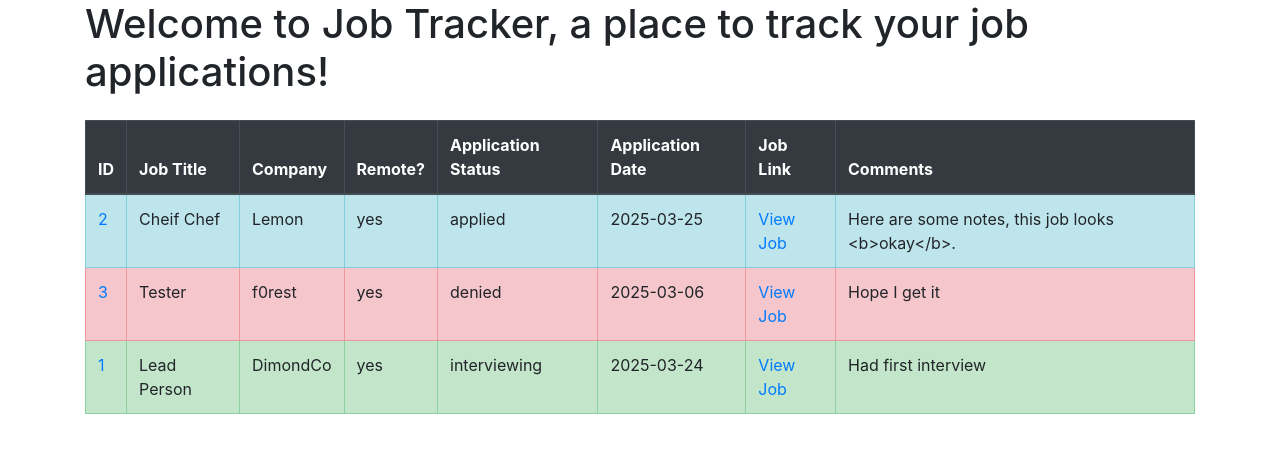
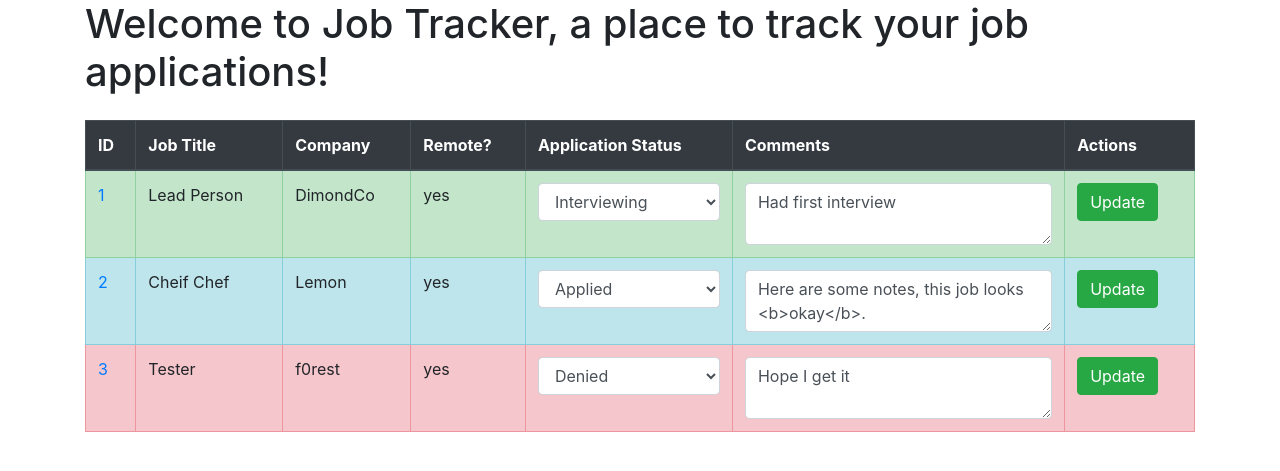
Before and after one commit to f0rest3xplorer/job_tracker, a Flask app: page / in a window 1280 px wide. Shown: the part 56-527 px from the top of the page. Run offline with Flask 3, Linux system fonts and the light colour scheme; data comes from the database, SQL or seed files in the repository; both versions use the stored data as it was after the commit; some libraries are stand-ins or nearby versions.

Commit message:
added functionality to update jobs in table

```diff
--- a/app.py
+++ b/app.py
@@ -1,4 +1,4 @@
-from flask import Flask, render_template, request, url_for, flash, redirect
+from flask import Flask, render_template, request, url_for, flash, redirect, jsonify
 import sqlite3
 from werkzeug.exceptions import abort
 
@@ -36,6 +36,25 @@ def index():
     jobs = conn.execute('SELECT * FROM jobs').fetchall()
     conn.close()
     return render_template('index.html', posts=posts, jobs=jobs)
+
+@app.route('/update_job', methods=['POST'])
+def update_job():
+    data = request.json
+    job_id = data.get("job_id")
+    new_status = data.get("applied")
+    new_comments = data.get("comments")
+
+    if not job_id:
+        return jsonify({"Success": False, "error": "Missing job ID"}), 400
+
+    try:
+        conn = get_db_connection()
+        conn.execute("UPDATE jobs SET applied = ?, comments = ? WHERE id = ?", (new_status, new_comments, job_id))
+        conn.commit()
+        conn.close()
+        return jsonify({"success": True})
+    except Exception as e:
+        return jsonify({"Success": False, "error": str(e)}), 500
 
 @app.route('/post/<int:post_id>')
 def post(post_id):
--- a/templates/index.html
+++ b/templates/index.html
@@ -11,15 +11,13 @@
                 <th>Company</th>
                 <th>Remote?</th>
                 <th>Application Status</th>
-                <th>Application Date</th>
-                <th>Job Link</th>
                 <th>Comments</th>
+                <th>Actions</th>
             </tr>
         </thead>
         <tbody>
             {% if jobs %}
-                {% set sorted_jobs = jobs | sort(attribute='applied', reverse=false) %}
-                {% for job in sorted_jobs %}
+                {% for job in jobs %}
                 <tr
                     {% if job['applied'] == 'applied' %}
                         class="table-info"
@@ -28,46 +26,65 @@
                     {% elif job['applied'] == 'interviewing' %}
                         class="table-success"
                     {% endif %}
+                    data-job-id="{{ job['id'] }}"
                 >
                     <td>
-                            <a href="{{ url_for('job', job_id=job['id'])}}">{{ job['id'] }}</a>
+                        <a href="{{ url_for('job', job_id=job['id']) }}">{{ job['id'] }}</a>
                     </td>
                     <td>{{ job['job_title'] }}</td>
                     <td>{{ job['company'] }}</td>
                     <td>{{ job['remote_q'] }}</td>
-                        <td>{{ job['applied'] }}</td>
-                        <td>{{ job['applied_date'] if job['applied_date'] else 'N/A' }}</td>
                     <td>
-                            {% if job['link'] %}
-                                <a href="{{ job['link'] }}" target="_blank">View Job</a>
-                            {% else %}
-                                N/A
-                            {% endif %}
+                        <select class="form-control update-status">
+                            <option value="interested" {% if job['applied'] == 'interested' %}selected{% endif %}>Interested</option>
+                            <option value="applied" {% if job['applied'] == 'applied' %}selected{% endif %}>Applied</option>
+                            <option value="interviewing" {% if job['applied'] == 'interviewing' %}selected{% endif %}>Interviewing</option>
+                            <option value="hired" {% if job['applied'] == 'hired' %}selected{% endif %}>Hired</option>
+                            <option value="denied" {% if job['applied'] == 'denied' %}selected{% endif %}>Denied</option>
+                        </select>
                     </td>
-
                     <td>
-                            {% if job['comments'] %}
-                                <span class="comments-text" data-toggle="tooltip" data-placement="top" title="{{ job['comments'] }}">
-                                    {{ job['comments'][:50] }}{% if job['comments']|length > 50 %}...{% endif %}
-                                </span>
-                            {% else %}
-                                N/A
-                            {% endif %}
+                        <textarea class="form-control update-comments">{{ job['comments'] }}</textarea>
+                    </td>
+                    <td>
+                        <button class="btn btn-success save-job">Update</button>
                     </td>
                 </tr>
                 {% endfor %}
             {% else %}
                 <tr>
-                    <td colspan="8" class="text-center">No jobs found.</td>
+                    <td colspan="7" class="text-center">No jobs found.</td>
                 </tr>
             {% endif %}
         </tbody>
     </table>
 
+    <script>
+        document.addEventListener("DOMContentLoaded", function() {
+            document.querySelectorAll(".save-job").forEach(button => {
+                button.addEventListener("click", function() {
+                    let row = this.closest("tr");
+                    let jobId = row.getAttribute("data-job-id");
+                    let newStatus = row.querySelector(".update-status").value;
+                    let newComments = row.querySelector(".update-comments").value;
 
-    <script>
-        $(function () {
-            $('[data-toggle="tooltip"]').tooltip()
+                    fetch("/update_job", {
+                        method: "POST",
+                        headers: { "Content-Type": "application/json" },
+                        body: JSON.stringify({ job_id: jobId, applied: newStatus, comments: newComments })
+                    })
+                    .then(response => response.json())
+                    .then(data => {
+                        if (data.success) {
+                            alert("Job updated successfully!");
+                            location.reload();  // Reload page to reflect changes
+                        } else {
+                            alert("Failed to update job.");
+                        }
+                    })
+                    .catch(error => console.error("Error:", error));
+                });
+            });
         });
     </script>
 
```
Also changed, not shown: database.db. Lines whose indentation alone changed are shown as unchanged.
